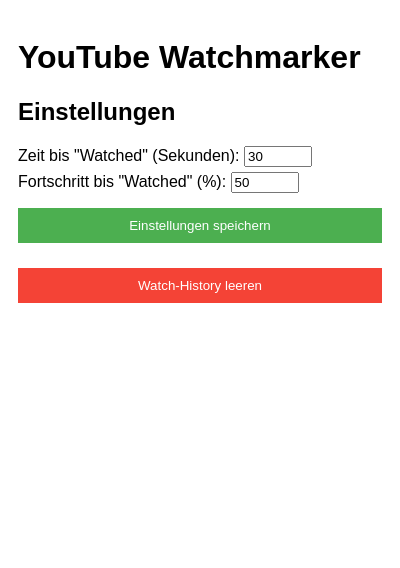
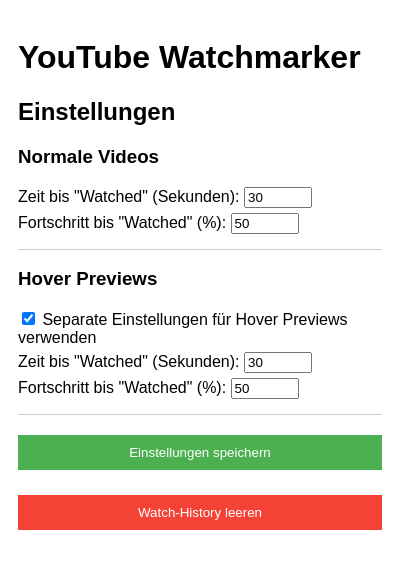
Before and after one commit to Resch-Said/YouTube-Watchmarker, a browser extension: page popup.html in a window 400 px wide. Both pictures are taken after a click on the button "Einstellungen speichern". Drawn offline with Linux system fonts and the light colour scheme.

Commit message:
Allow user to change watched condition for hover and normal videos

```diff
--- a/popup.html
+++ b/popup.html
@@ -38,6 +38,11 @@
     #saveSettings:hover {
       background-color: #45a049;
     }
+    .settings-section {
+      border-bottom: 1px solid #ccc;
+      padding-bottom: 10px;
+      margin-bottom: 10px;
+    }
   </style>
 </head>
 <body>
@@ -45,6 +50,9 @@
 
   <div class="settings-group">
     <h2>Einstellungen</h2>
+
+    <div class="settings-section">
+      <h3>Normale Videos</h3>
       <label>
         Zeit bis "Watched" (Sekunden):
         <input type="number" id="watchedTime" min="1" max="600" value="30">
@@ -53,6 +61,26 @@
         Fortschritt bis "Watched" (%):
         <input type="number" id="watchedProgress" min="1" max="100" value="50">
       </label>
+    </div>
+
+    <div class="settings-section">
+      <h3>Hover Previews</h3>
+      <label>
+        <input type="checkbox" id="useCustomHoverSettings" checked>
+        Separate Einstellungen für Hover Previews verwenden
+      </label>
+      <div id="hoverSettings">
+        <label>
+          Zeit bis "Watched" (Sekunden):
+          <input type="number" id="hoverWatchedTime" min="1" max="600" value="30">
+        </label>
+        <label>
+          Fortschritt bis "Watched" (%):
+          <input type="number" id="hoverWatchedProgress" min="1" max="100" value="50">
+        </label>
+      </div>
+    </div>
+
     <button id="saveSettings">Einstellungen speichern</button>
   </div>
 
--- a/popup.js
+++ b/popup.js
@@ -1,25 +1,45 @@
 // Lade gespeicherte Einstellungen
-chrome.storage.local.get(["watchedTime", "watchedProgress"], (data) => {
-  document.getElementById("watchedTime").value = data.watchedTime || 30;
-  document.getElementById("watchedProgress").value = data.watchedProgress || 50;
+chrome.storage.local.get([
+  'watchedTime',
+  'watchedProgress',
+  'useCustomHoverSettings',
+  'hoverWatchedTime',
+  'hoverWatchedProgress'
+], (data) => {
+  document.getElementById('watchedTime').value = data.watchedTime || 30;
+  document.getElementById('watchedProgress').value = data.watchedProgress || 50;
+  document.getElementById('useCustomHoverSettings').checked = data.useCustomHoverSettings ?? true;
+  document.getElementById('hoverWatchedTime').value = data.hoverWatchedTime || 30;
+  document.getElementById('hoverWatchedProgress').value = data.hoverWatchedProgress || 50;
+
+  updateHoverSettingsVisibility();
 });
 
+// Toggle Hover-Einstellungen
+document.getElementById('useCustomHoverSettings').addEventListener('change', updateHoverSettingsVisibility);
+
+function updateHoverSettingsVisibility() {
+  const useCustom = document.getElementById('useCustomHoverSettings').checked;
+  document.getElementById('hoverSettings').style.display = useCustom ? 'block' : 'none';
+}
+
 // Speichere Einstellungen
-document.getElementById("saveSettings").addEventListener("click", () => {
-  const watchedTime = parseInt(document.getElementById("watchedTime").value);
-  const watchedProgress = parseInt(
-    document.getElementById("watchedProgress").value
-  );
+document.getElementById('saveSettings').addEventListener('click', () => {
+  const watchedTime = parseInt(document.getElementById('watchedTime').value);
+  const watchedProgress = parseInt(document.getElementById('watchedProgress').value);
+  const useCustomHoverSettings = document.getElementById('useCustomHoverSettings').checked;
+  const hoverWatchedTime = parseInt(document.getElementById('hoverWatchedTime').value);
+  const hoverWatchedProgress = parseInt(document.getElementById('hoverWatchedProgress').value);
 
-  chrome.storage.local.set(
-    {
-      watchedTime,
-      watchedProgress,
-    },
-    () => {
-      alert("Einstellungen gespeichert!");
-    }
-  );
+  chrome.storage.local.set({
+    watchedTime,
+    watchedProgress,
+    useCustomHoverSettings,
+    hoverWatchedTime,
+    hoverWatchedProgress
+  }, () => {
+    alert('Einstellungen gespeichert!');
+  });
 });
 
 // Watch-History leeren
```
Also changed, not shown: content.js (+19 -4 lines). Lines whose indentation alone changed are shown as unchanged.
